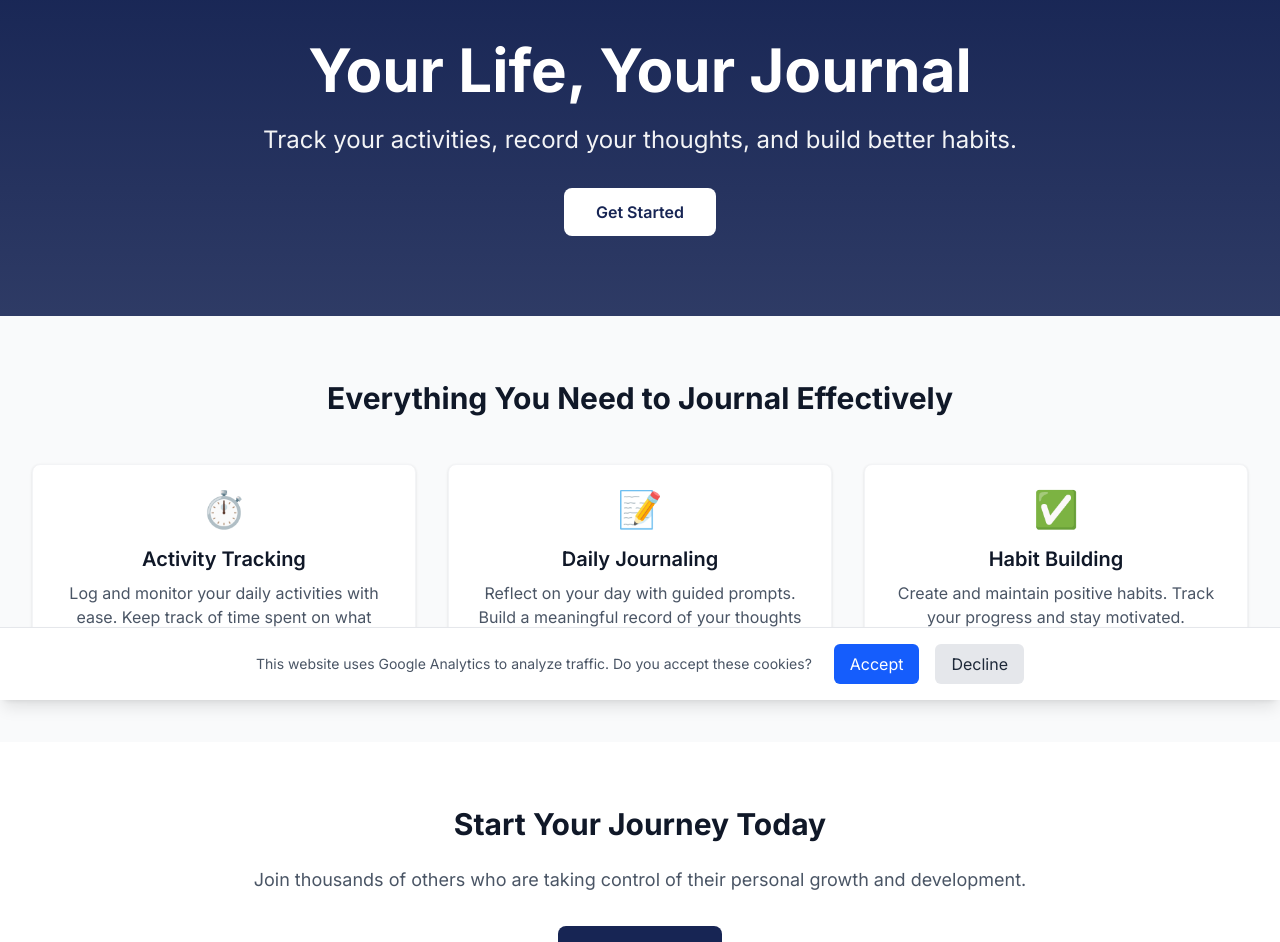
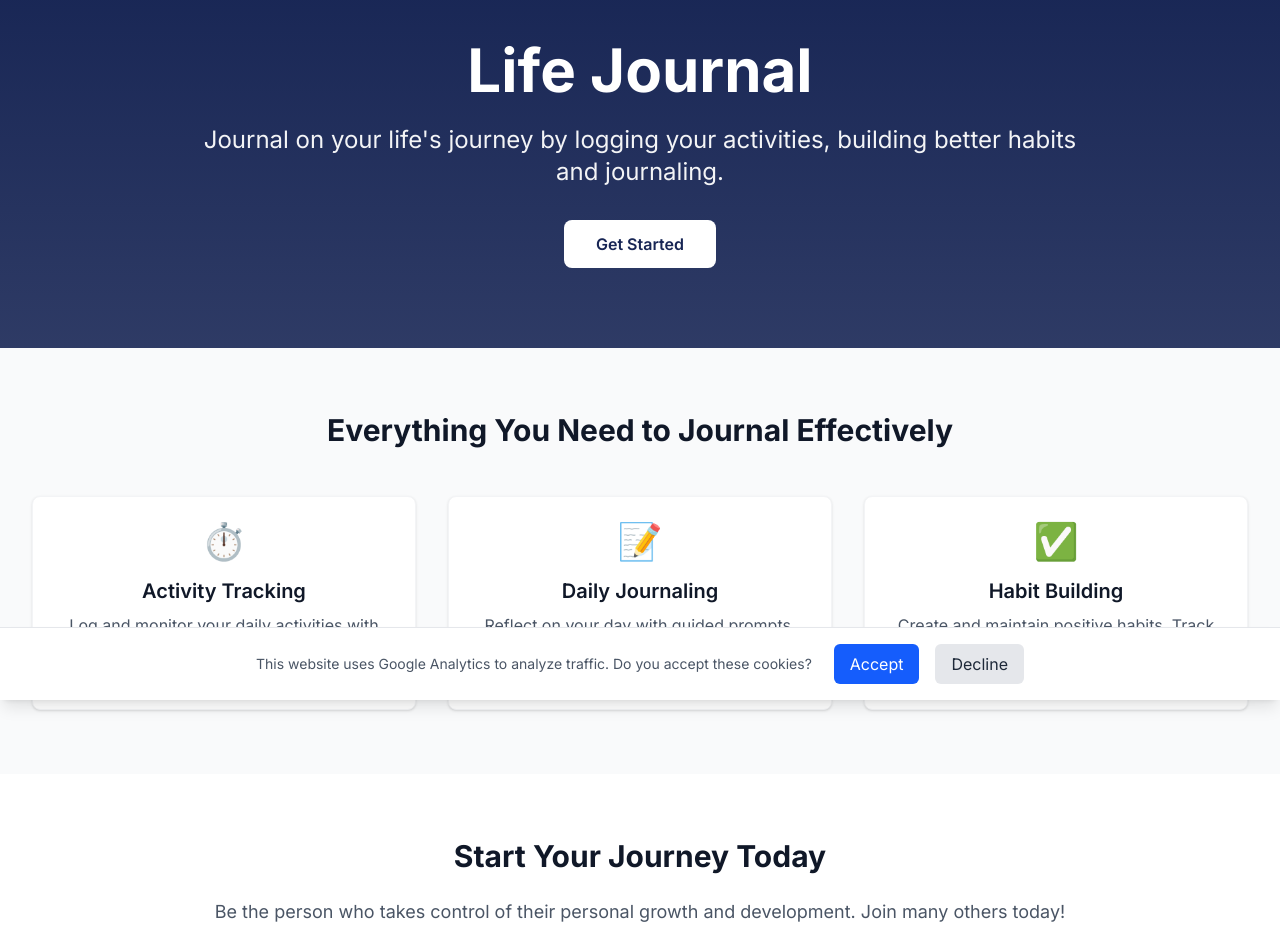
Before and after one commit to lukaskesch/lifejournal.io, a Next.js app: page / in a window 1280 px wide. Shown: the part 100-1042 px from the top of the page. Built offline with nearby package versions, Linux system fonts and the light colour scheme; no server answers.

Commit message:
Iterating on the landing page

```diff
--- a/src/app/page.tsx
+++ b/src/app/page.tsx
@@ -13,10 +13,10 @@ export default async function Home() {
       <div className="bg-gradient-to-b from-primary to-primary/90 text-white py-20 px-4 sm:px-6 lg:px-8">
         <div className="max-w-4xl mx-auto text-center">
           <h1 className="text-4xl sm:text-5xl md:text-6xl font-bold mb-6">
-            Your Life, Your Journal
+            Life Journal
           </h1>
           <p className="text-lg sm:text-xl md:text-2xl mb-8 text-gray-100">
-            Track your activities, record your thoughts, and build better habits.
+            Journal on your life&apos;s journey by logging your activities, building better habits and journaling.
           </p>
           {!session && (
             <Link
@@ -62,8 +62,7 @@ export default async function Home() {
             Start Your Journey Today
           </h2>
           <p className="text-lg mb-8 text-gray-600">
-            Join thousands of others who are taking control of their personal growth
-            and development.
+            Be the person who takes control of their personal growth and development. Join many others today!
           </p>
           {!session && (
             <Link
```
